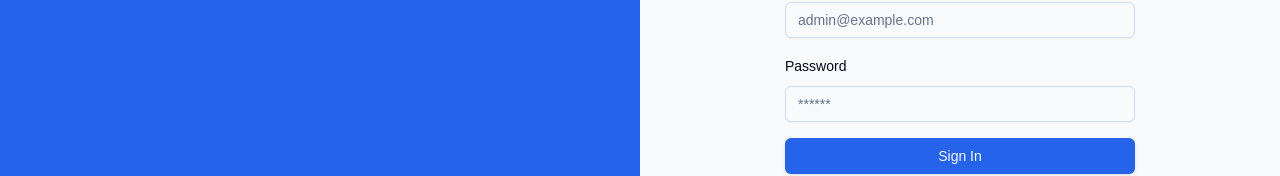
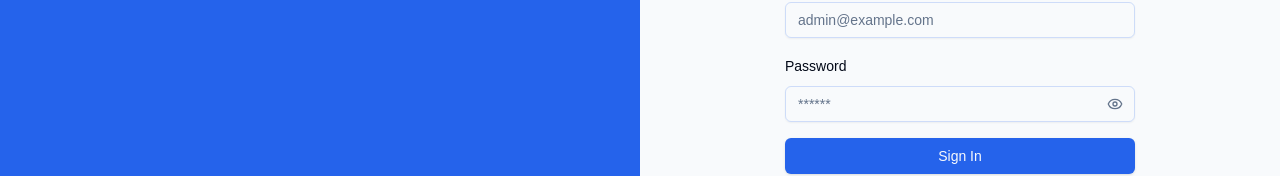
Before and after one commit to AbayoHJovin/shopsphere-frontend, a Next.js app: page /auth in a window 1280 px wide. Shown: the part 416-592 px from the top of the page. Built offline with nearby package versions, Linux system fonts and the light colour scheme.

Commit message:
changed the url redirection for the customers attempting the admin side

```diff
--- a/src/components/auth/login-form.tsx
+++ b/src/components/auth/login-form.tsx
@@ -17,12 +17,13 @@ import {
   FormLabel,
   FormMessage,
 } from "@/components/ui/form";
-import { Layers } from "lucide-react";
+import { Layers, Eye, EyeOff } from "lucide-react";
 import { authService } from "@/lib/services/auth-service";
 import { LoginRequest } from "@/lib/types";
 import { useAppDispatch, useAppSelector } from "@/lib/redux/hooks";
 import { loginStart, loginSuccess, loginFailure } from "@/lib/redux/auth-slice";
 import { handleApiError } from "@/lib/utils/error-handler";
+import { UserRole } from "@/lib/constants";
 
 const formSchema = z.object({
   email: z.string().email("Invalid email address"),
@@ -34,6 +35,7 @@ export function LoginForm() {
   const searchParams = useSearchParams();
   const returnUrl = searchParams?.get("returnUrl") || "/dashboard";
   const { toast } = useToast();
+  const [showPassword, setShowPassword] = useState(false);
 
   const dispatch = useAppDispatch();
   const {
@@ -94,6 +96,15 @@ export function LoginForm() {
         description: data.message || "Logged in successfully",
       });
 
+      if (data.role === UserRole.CUSTOMER) {
+        toast({
+          title: "Redirecting...",
+          description: "You're being redirected to the customer portal",
+        });
+        window.location.href = "https://shopsphere-frontend.vercel.app/shop";
+        return;
+      }
+
       router.replace(returnUrl);
     },
     onError: (error) => {
@@ -152,13 +163,32 @@ export function LoginForm() {
               <FormItem>
                 <FormLabel>Password</FormLabel>
                 <FormControl>
-                  <Input
-                    type="password"
-                    placeholder="******"
-                    {...field}
-                    className="border-primary/20 focus-visible:ring-primary"
-                    disabled={loginMutation.isPending || authLoading}
-                  />
+                  <div className="relative">
+                    <Input
+                      type={showPassword ? "text" : "password"}
+                      placeholder="******"
+                      {...field}
+                      className="border-primary/20 focus-visible:ring-primary pr-10"
+                      disabled={loginMutation.isPending || authLoading}
+                    />
+                    <Button
+                      type="button"
+                      variant="ghost"
+                      size="sm"
+                      className="absolute right-0 top-0 h-full px-3 py-2 hover:bg-transparent"
+                      onClick={() => setShowPassword(!showPassword)}
+                      disabled={loginMutation.isPending || authLoading}
+                    >
+                      {showPassword ? (
+                        <EyeOff className="h-4 w-4 text-muted-foreground" />
+                      ) : (
+                        <Eye className="h-4 w-4 text-muted-foreground" />
+                      )}
+                      <span className="sr-only">
+                        {showPassword ? "Hide password" : "Show password"}
+                      </span>
+                    </Button>
+                  </div>
                 </FormControl>
                 <FormMessage />
               </FormItem>
--- a/src/lib/api-client.ts
+++ b/src/lib/api-client.ts
@@ -15,7 +15,7 @@ apiClient.interceptors.request.use(
   (config) => {
     // Only add token if we're in the browser
     if (typeof window !== "undefined") {
-      const token = localStorage.getItem("authToken");
+      const token = localStorage.getItem("admin_auth_token");
       if (token) {
         config.headers.Authorization = `Bearer ${token}`;
         // Also set the default header for this instance
@@ -37,7 +37,7 @@ apiClient.interceptors.response.use(
 
       if (typeof window !== "undefined" && !isAuthMeRequest) {
         // Clear the invalid token
-        localStorage.removeItem("authToken");
+        localStorage.removeItem("admin_auth_token");
         delete apiClient.defaults.headers.common["Authorization"];
         delete apiClient.defaults.headers.Authorization;
 
--- a/src/lib/constants.ts
+++ b/src/lib/constants.ts
@@ -5,93 +5,93 @@ export const API_URL =
 
 export const API_ENDPOINTS = {
   AUTH: {
-    LOGIN: `/auth/users/login`,
-    LOGOUT: `/auth/users/logout`,
-    ME: `/auth/users/me`,
+    LOGIN: `${API_URL}/auth/users/login`,
+    LOGOUT: `${API_URL}/auth/users/logout`,
+    ME: `${API_URL}/auth/users/me`,
   },
   DASHBOARD: {
-    BASE: `/dashboard`,
+    BASE: `${API_URL}/dashboard`,
   },
   ANALYTICS: {
-    BASE: `/analytics`,
+    BASE: `${API_URL}/analytics`,
   },
   PRODUCTS: {
-    BASE: `/products`,
-    BY_ID: (id: string) => `/products/${id}`,
+    BASE: `${API_URL}/products`,
+    BY_ID: (id: string) => `${API_URL}/products/${id}`,
   },
   ORDERS: {
-    BASE: `/orders`,
-    CREATE: `/orders/create`,
-    CANCEL: (id: string) => `/orders/${id}/cancel`,
-    TRACKING: (id: string) => `/orders/${id}/tracking`,
+    BASE: `${API_URL}/orders`,
+    CREATE: `${API_URL}/orders/create`,
+    CANCEL: (id: string) => `${API_URL}/orders/${id}/cancel`,
+    TRACKING: (id: string) => `${API_URL}/orders/${id}/tracking`,
   },
   ADMIN_ORDERS: {
-    BASE: `/admin/orders`,
-    ALL: `/admin/orders`,
-    SEARCH: `/admin/orders/search`,
-    BY_ID: (id: string) => `/admin/orders/${id}`,
+    BASE: `${API_URL}/admin/orders`,
+    ALL: `${API_URL}/admin/orders`,
+    SEARCH: `${API_URL}/admin/orders/search`,
+    BY_ID: (id: string) => `${API_URL}/admin/orders/${id}`,
     BY_NUMBER: (orderNumber: string) =>
-      `/admin/orders/number/${orderNumber}`,
+      `${API_URL}/admin/orders/number/${orderNumber}`,
     BY_STATUS: (status: string) =>
-      `/admin/orders/status/${status}`,
-    UPDATE_STATUS: (id: string) => `/admin/orders/${id}/status`,
+      `${API_URL}/admin/orders/status/${status}`,
+    UPDATE_STATUS: (id: string) => `${API_URL}/admin/orders/${id}/status`,
     UPDATE_TRACKING: (id: string) =>
-      `/admin/orders/${id}/tracking`,
+      `${API_URL}/admin/orders/${id}/tracking`,
   },
   INVITATIONS: {
-    BASE: `/admin-invitations`,
-    BY_ID: (id: string) => `/admin-invitations/${id}`,
+    BASE: `${API_URL}/admin-invitations`,
+    BY_ID: (id: string) => `${API_URL}/admin-invitations/${id}`,
   },
   USERS: {
-    BASE: `/users`,
-    BY_ID: (id: string) => `/users/${id}`,
-    DELIVERY_AGENTS: `/auth/users/delivery-agents`,
+    BASE: `${API_URL}/users`,
+    BY_ID: (id: string) => `${API_URL}/users/${id}`,
+    DELIVERY_AGENTS: `${API_URL}/auth/users/delivery-agents`,
   },
   CATEGORIES: {
-    BASE: `/categories`,
-    BY_ID: (id: string) => `/categories/${id}`,
+    BASE: `${API_URL}/categories`,
+    BY_ID: (id: string) => `${API_URL}/categories/${id}`,
     SUBCATEGORIES: (id: string) =>
-      `/categories/${id}/subcategories`,
+      `${API_URL}/categories/${id}/subcategories`,
   },
   BRANDS: {
-    BASE: `/brands`,
-    BY_ID: (id: string) => `/brands/${id}`,
-    ACTIVE: `/brands/active`,
-    FEATURED: `/brands/featured`,
-    SEARCH: `/brands/search`,
+    BASE: `${API_URL}/brands`,
+    BY_ID: (id: string) => `${API_URL}/brands/${id}`,
+    ACTIVE: `${API_URL}/brands/active`,
+    FEATURED: `${API_URL}/brands/featured`,
+    SEARCH: `${API_URL}/brands/search`,
   },
   DELIVERY_AREAS: {
-    BASE: `/delivery-areas`,
-    BY_ID: (id: number) => `/delivery-areas/${id}`,
-    TOP_LEVEL: `/delivery-areas/top-level`,
+    BASE: `${API_URL}/delivery-areas`,
+    BY_ID: (id: number) => `${API_URL}/delivery-areas/${id}`,
+    TOP_LEVEL: `${API_URL}/delivery-areas/top-level`,
     SUB_AREAS: (parentId: number) =>
-      `/delivery-areas/sub-areas/${parentId}`,
+      `${API_URL}/delivery-areas/sub-areas/${parentId}`,
   },
   REWARDS: {
-    BASE: `/rewards`,
-    SYSTEM: `/rewards/system`,
-    SYSTEMS: `/rewards/systems`,
-    SYSTEM_BY_ID: (id: number) => `/rewards/system/${id}`,
-    USER_POINTS: (userId: string) => `/rewards/users/${userId}`,
+    BASE: `${API_URL}/rewards`,
+    SYSTEM: `${API_URL}/rewards/system`,
+    SYSTEMS: `${API_URL}/rewards/systems`,
+    SYSTEM_BY_ID: (id: number) => `${API_URL}/rewards/system/${id}`,
+    USER_POINTS: (userId: string) => `${API_URL}/rewards/users/${userId}`,
     USER_CURRENT_POINTS: (userId: string) =>
-      `/rewards/users/${userId}/current-points`,
+      `${API_URL}/rewards/users/${userId}/current-points`,
     USER_SUMMARY: (userId: string) =>
-      `/rewards/users/${userId}/summary`,
+      `${API_URL}/rewards/users/${userId}/summary`,
     USER_HISTORY: (userId: string) =>
-      `/rewards/users/${userId}/history`,
-    CALCULATE_POINTS: `/rewards/calculate-points`,
-    POINTS_VALUE: `/rewards/points-value`,
+      `${API_URL}/rewards/users/${userId}/history`,
+    CALCULATE_POINTS: `${API_URL}/rewards/calculate-points`,
+    POINTS_VALUE: `${API_URL}/rewards/points-value`,
     HAS_ENOUGH_POINTS: (userId: string) =>
-      `/rewards/users/${userId}/has-enough-points`,
-    POINTS_REQUIRED: `/rewards/products/points-required`,
+      `${API_URL}/rewards/users/${userId}/has-enough-points`,
+    POINTS_REQUIRED: `${API_URL}/rewards/products/points-required`,
   },
   RETURNS: {
-    BASE: `/returns`,
-    ADMIN_ALL: `/returns/admin/all`,
-    ADMIN_BY_STATUS: (status: string) => `/returns/admin/status/${status}`,
-    ADMIN_GUEST: `/returns/admin/guest`,
-    BY_ID: (id: string) => `/returns/${id}`,
-    ADMIN_REVIEW: `/returns/admin/review`,
+    BASE: `${API_URL}/returns`,
+    ADMIN_ALL: `${API_URL}/returns/admin/all`,
+    ADMIN_BY_STATUS: (status: string) => `${API_URL}/returns/admin/status/${status}`,
+    ADMIN_GUEST: `${API_URL}/returns/admin/guest`,
+    BY_ID: (id: string) => `${API_URL}/returns/${id}`,
+    ADMIN_REVIEW: `${API_URL}/returns/admin/review`,
   },
 };
 
--- a/src/lib/services/auth-service.ts
+++ b/src/lib/services/auth-service.ts
@@ -17,24 +17,18 @@ export const authService = {
       credentials
     );
 
-    // Handle the new response structure from backend
     let loginData: LoginResponse;
     if (response.data.success && response.data.data) {
-      // New structure: { success: true, data: { token, userName, ... }, message: "..." }
       loginData = response.data.data;
     } else {
-      // Old structure: { token, userName, ... }
       loginData = response.data;
     }
 
-    // Store the token in localStorage and set headers
     if (loginData.token) {
-      localStorage.setItem("authToken", loginData.token);
-      // Set the token in axios headers for future requests
+      localStorage.setItem("admin_auth_token", loginData.token);
       apiClient.defaults.headers.common[
         "Authorization"
       ] = `Bearer ${loginData.token}`;
-      // Also set it in the current request headers
       apiClient.defaults.headers.Authorization = `Bearer ${loginData.token}`;
     }
 
@@ -50,14 +44,12 @@ export const authService = {
     } catch (error) {
       console.error("Logout error:", error);
     } finally {
-      // Clear token and headers regardless of API call success
-      localStorage.removeItem("authToken");
+      localStorage.removeItem("admin_auth_token");
       delete apiClient.defaults.headers.common["Authorization"];
       delete apiClient.defaults.headers.Authorization;
-      // Clear any stored tokens in memory
       if (typeof window !== "undefined") {
-        localStorage.removeItem("authToken");
-        sessionStorage.removeItem("authToken");
+        localStorage.removeItem("admin_auth_token");
+        sessionStorage.removeItem("admin_auth_token");
       }
     }
   },
@@ -86,7 +78,7 @@ export const authService = {
    * Get stored auth token
    */
   getToken(): string | null {
-    return localStorage.getItem("authToken");
+    return localStorage.getItem("admin_auth_token");
   },
 
   /**
```
